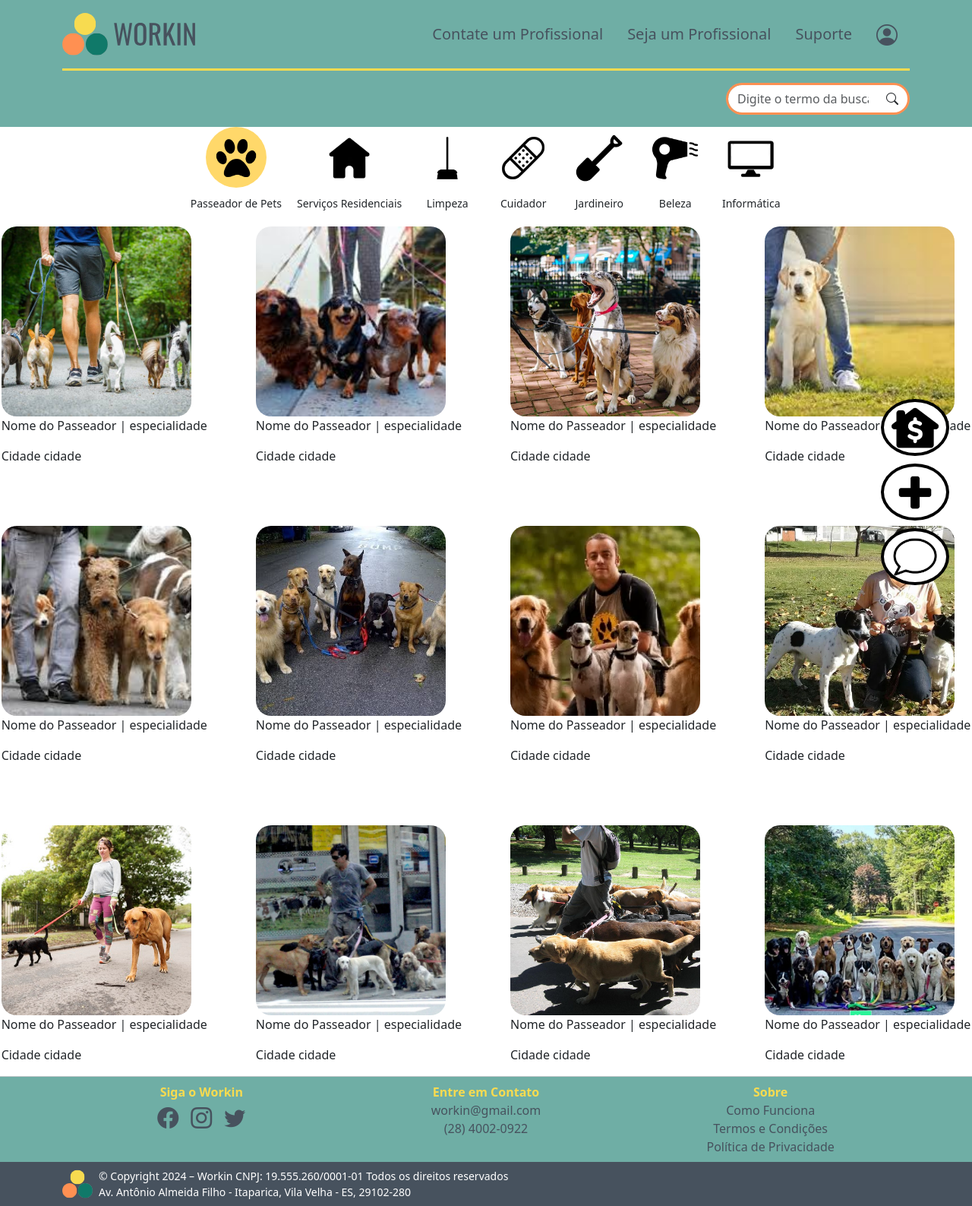
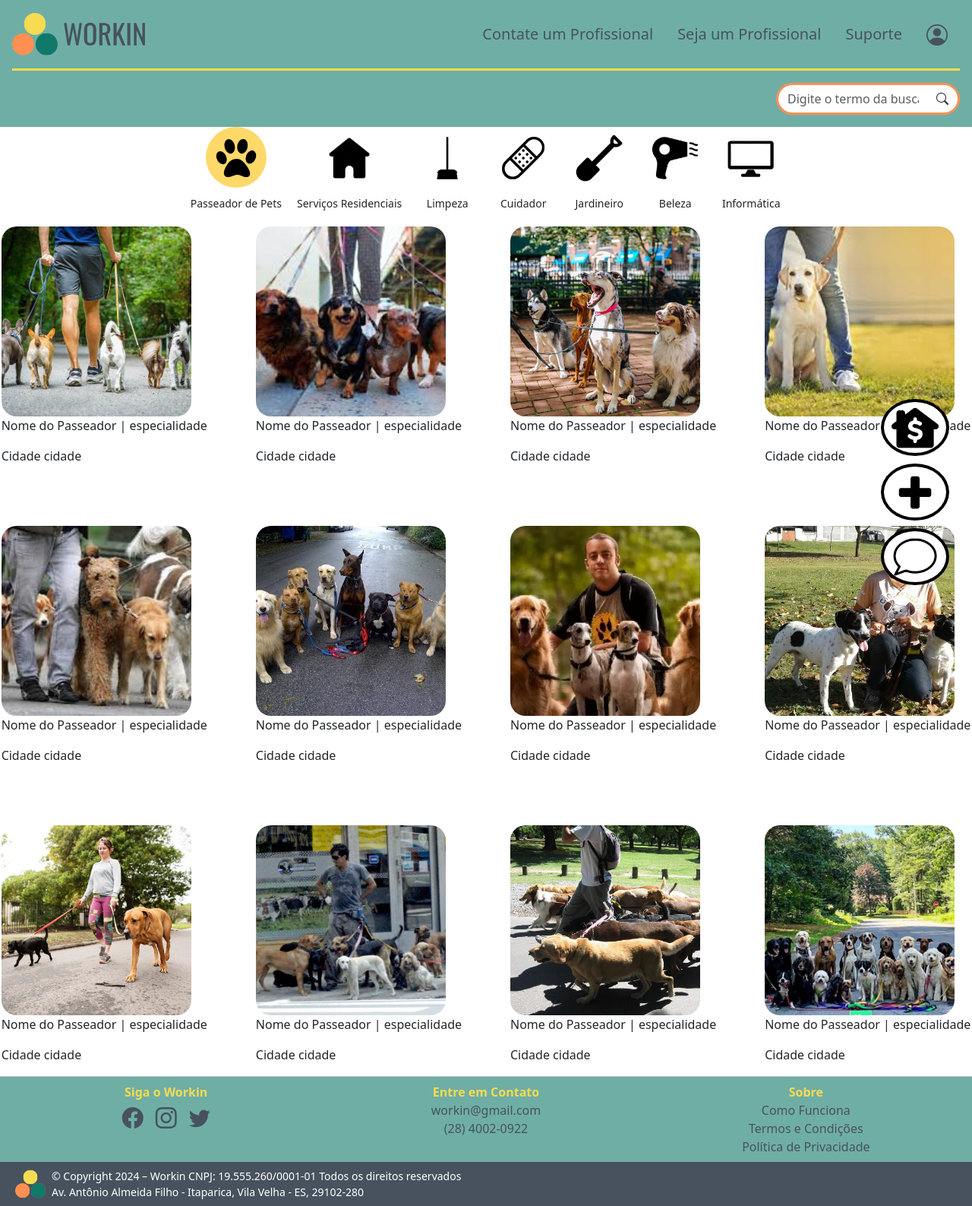
Before and after one commit to KarolinyAvelino/Workin, a FastAPI app: page / in a window 1280 px wide. Shown: the whole page at 76% size. Run offline with FastAPI, Linux system fonts and the light colour scheme; some libraries are stand-ins or nearby versions.

Commit message:
cabecalho e rodape alterados para largura toda da pagina

```diff
--- a/templates/shared/includes/footer.html
+++ b/templates/shared/includes/footer.html
@@ -1,5 +1,5 @@
 <footer class="bg-custom text-white mt-auto border-top border-1 border-secondary-subtle">
-    <div class="container">
+    <div class="container-fluid">
         <div class="p-2">
             <div class="row row-cols-3 align-items-stretch">
                 <div class="col">
@@ -35,7 +35,7 @@
         </div>
     </div>
     <div class="bg-footer-bottom p-2">
-        <div class="container">
+        <div class="container-fluid">
             <div class="d-flex">
                 <img src="/static/img/logo_workin.svg" alt="Logo" width="40px" class="me-2">
                 <p class="text-white p-0 m-0 small">
--- a/templates/shared/includes/header.html
+++ b/templates/shared/includes/header.html
@@ -1,5 +1,5 @@
 <nav class="navbar navbar-expand text-black bg-custom py-3 px-1">
-    <div class="container">
+    <div class="container-fluid">
         <div class="row flex-fill">
             <div class="col-12">
                 <div class="flex-fill d-flex justify-content-between align-items-center">
```
